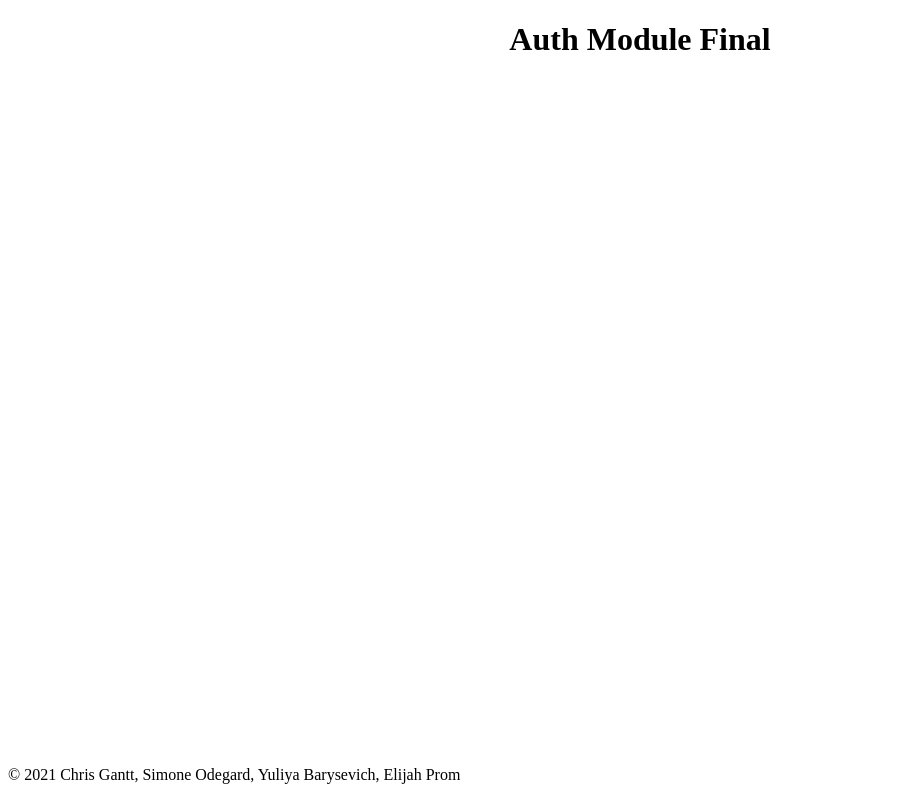
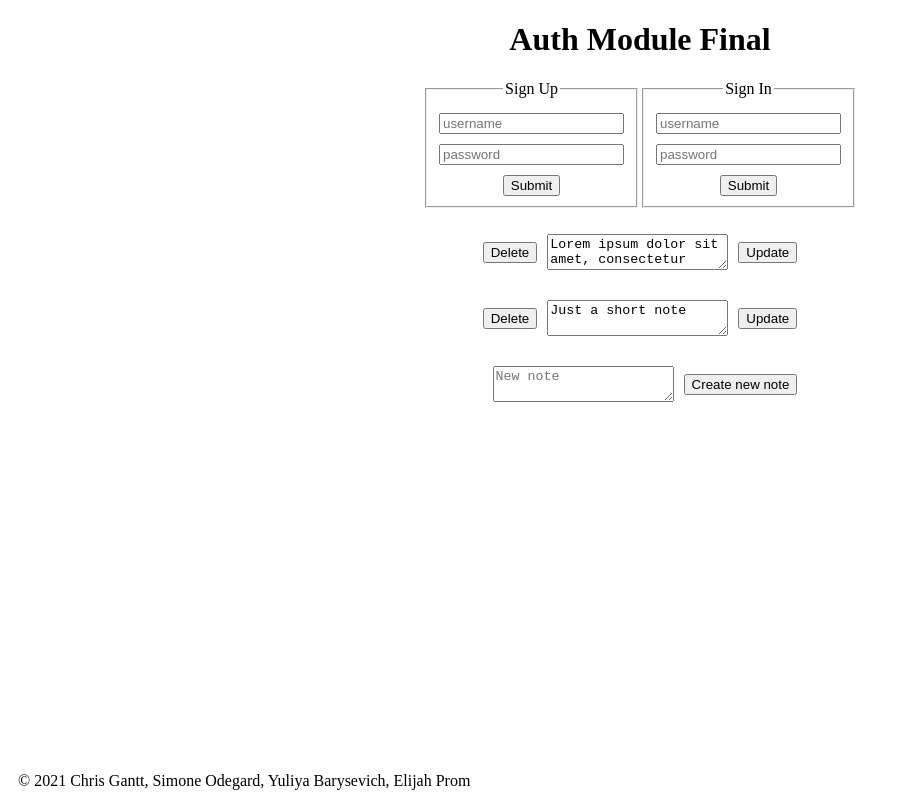
Before and after one commit to ganttArt/Auth-Module-Final-FrontEnd, a plain HTML site: page index.html in a window 1280 px wide. Shown: the whole page, without its empty margins (0-910 px from the left). Drawn offline with Linux system fonts and the light colour scheme.

Commit message:
Blueprint for full crud note taking

```diff
--- a/css/index.css
+++ b/css/index.css
@@ -6,3 +6,49 @@ footer {
   position: fixed;
   bottom: 0;
 }
+
+fieldset {
+  width: fit-content;
+}
+
+label {
+  display: block;
+  margin: 10px 0;
+}
+
+section, #signin-signup {
+  display: flex;
+  justify-content: center;
+}
+
+#notes-section {
+  text-align: center;
+  display: flex;
+  margin: 0 auto;
+}
+
+form {
+  text-align: center;
+}
+
+ul {
+  padding: 0;
+}
+
+li {
+  display: flex;
+  justify-content: center;
+}
+
+li, p {
+  margin: 10px;
+}
+
+button {
+  height: fit-content;
+  align-self: center;
+}
+
+textarea {
+  margin: 10px;
+}
--- a/index.html
+++ b/index.html
@@ -1,5 +1,6 @@
 <!DOCTYPE html>
 <html lang="en">
+
 <head>
   <meta charset="UTF-8">
   <meta http-equiv="X-UA-Compatible" content="IE=edge">
@@ -7,15 +8,69 @@
   <link rel="stylesheet" href="css/index.css">
   <title>Auth Module Final</title>
 </head>
+
 <body>
   <header>
     <h1>Auth Module Final</h1>
   </header>
   <main>
+    <section id='signin-signup'>
+      <form id='signup-form'>
+        <fieldset>
+          <legend>Sign Up</legend>
+          <label for="username">
+            <input type="text" id='username' name='username' placeholder="username">
+          </label>
+
+          <label for="password">
+            <input type="text" id='password' name='password' placeholder="password">
+          </label>
+          <button type="submit">Submit</button>
+        </fieldset>
+      </form>
+      <form id='signin-form'>
+        <fieldset>
+          <legend>Sign In</legend>
+          <label for="username">
+            <input type="text" id='username' name='username' placeholder="username">
+          </label>
+
+          <label for="password">
+            <input type="text" id='password' name='password' placeholder="password">
+          </label>
+          <button type="submit">Submit</button>
+        </fieldset>
+      </form>
+    </section>
+    <section id='notes-section'>
+      <form id='notes'>
+        <ul>
+          <li>
+            <button type="submit">Delete</button>
+            <textarea name="newNote">Lorem ipsum dolor sit amet, consectetur adipiscing elit. Sed maximus purus nisi, et vehicula ex sodales id. Donec in diam purus. Mauris imperdiet, justo in finibus pulvinar, est lorem lobortis turpis, eu varius libero mauris vitae lectus. Praesent a ligula mattis, lacinia turpis eget, pharetra turpis. Fusce at justo placerat dolor pulvinar ullamcorper eget ut massa. Aenean eu blandit tortor, vitae eleifend felis. Sed purus lacus, ornare ac urna eu, tincidunt maximus nibh. Phasellus malesuada in dui et sollicitudin. Sed orci urna, congue viverra arcu ac, pulvinar aliquet nisl. Nunc vitae sem sed lectus tempor imperdiet.
+            </textarea>
+            <button type="submit">Update</button>
+          </li>
+          <li>
+            <button type="submit">Delete</button>
+            <textarea>Just a short note</textarea>
+            <button type="submit">Update</button>
+          </li>
+          <li>
+            <textarea name="newNote" placeholder="New note"></textarea>
+            <button type="submit">Create new note</button>
+          </li>
+        </ul>
+      </form>
+      <form id='new-note'>
+
+      </form>
+    </section>
   </main>
   <footer>
     <p>&copy; 2021 Chris Gantt, Simone Odegard, Yuliya Barysevich, Elijah Prom</p>
   </footer>
   <script src="js/index.js"></script>
 </body>
+
 </html>
--- a/js/index.js
+++ b/js/index.js
@@ -1,3 +1,31 @@
 'use strict';
 
 console.log('html hooked up');
+
+function signupSubmitHandler(event) {
+  event.preventDefault();
+  console.log(event.target);
+  console.log(event.target.username.value);
+  console.log(event.target.password.value);
+}
+
+function signinSubmitHandler(event) {
+  event.preventDefault();
+  console.log(event.target);
+  console.log(event.target.username.value);
+  console.log(event.target.password.value);
+}
+
+function notesSubmitHandler(event) {
+  event.preventDefault();
+  console.log(event.target);
+}
+
+const signupForm = document.getElementById('signup-form');
+signupForm.addEventListener('submit', signupSubmitHandler);
+
+const signinForm = document.getElementById('signin-form');
+signinForm.addEventListener('submit', signinSubmitHandler);
+
+const notesForm = document.getElementById('notes');
+notesForm.addEventListener('submit', notesSubmitHandler);
```
